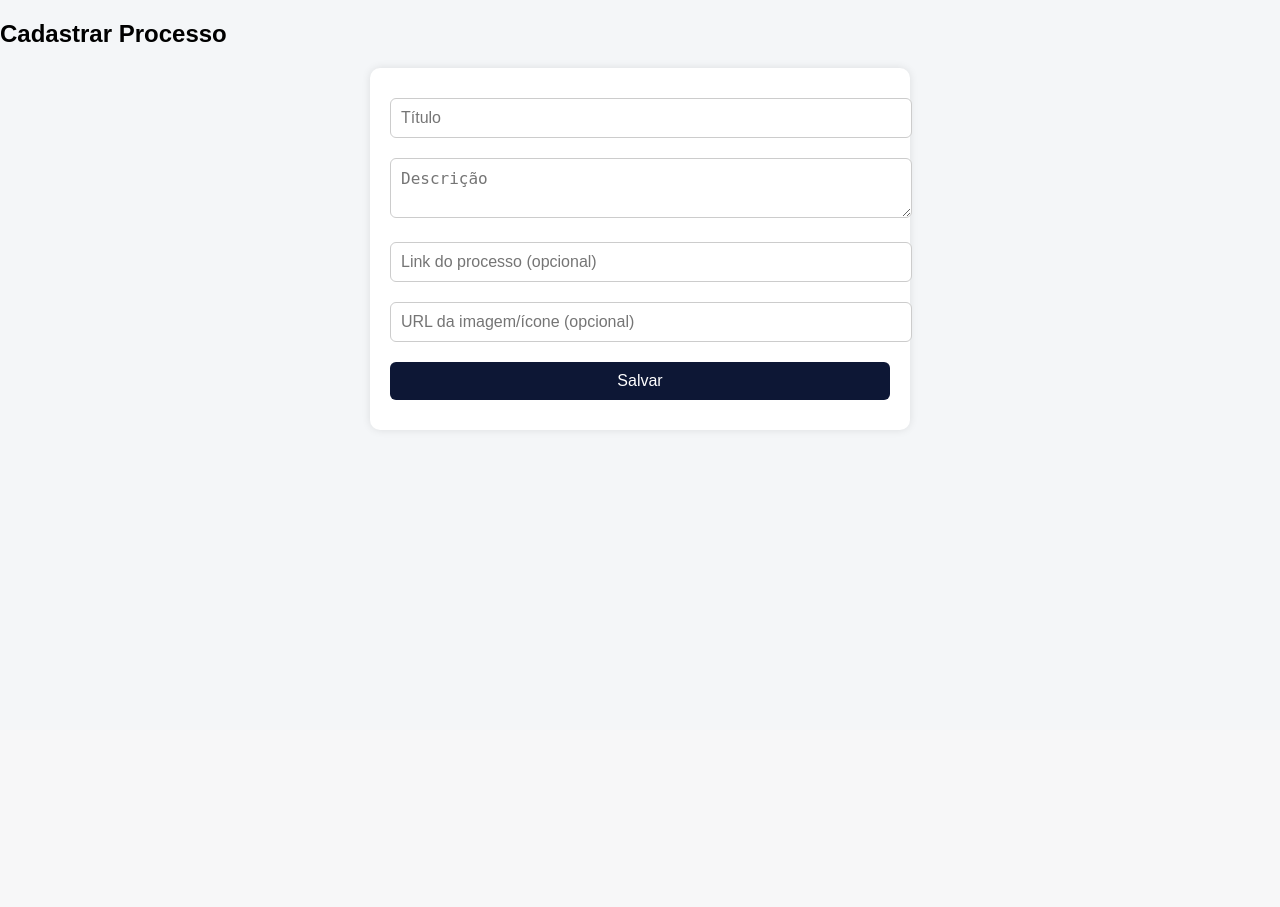
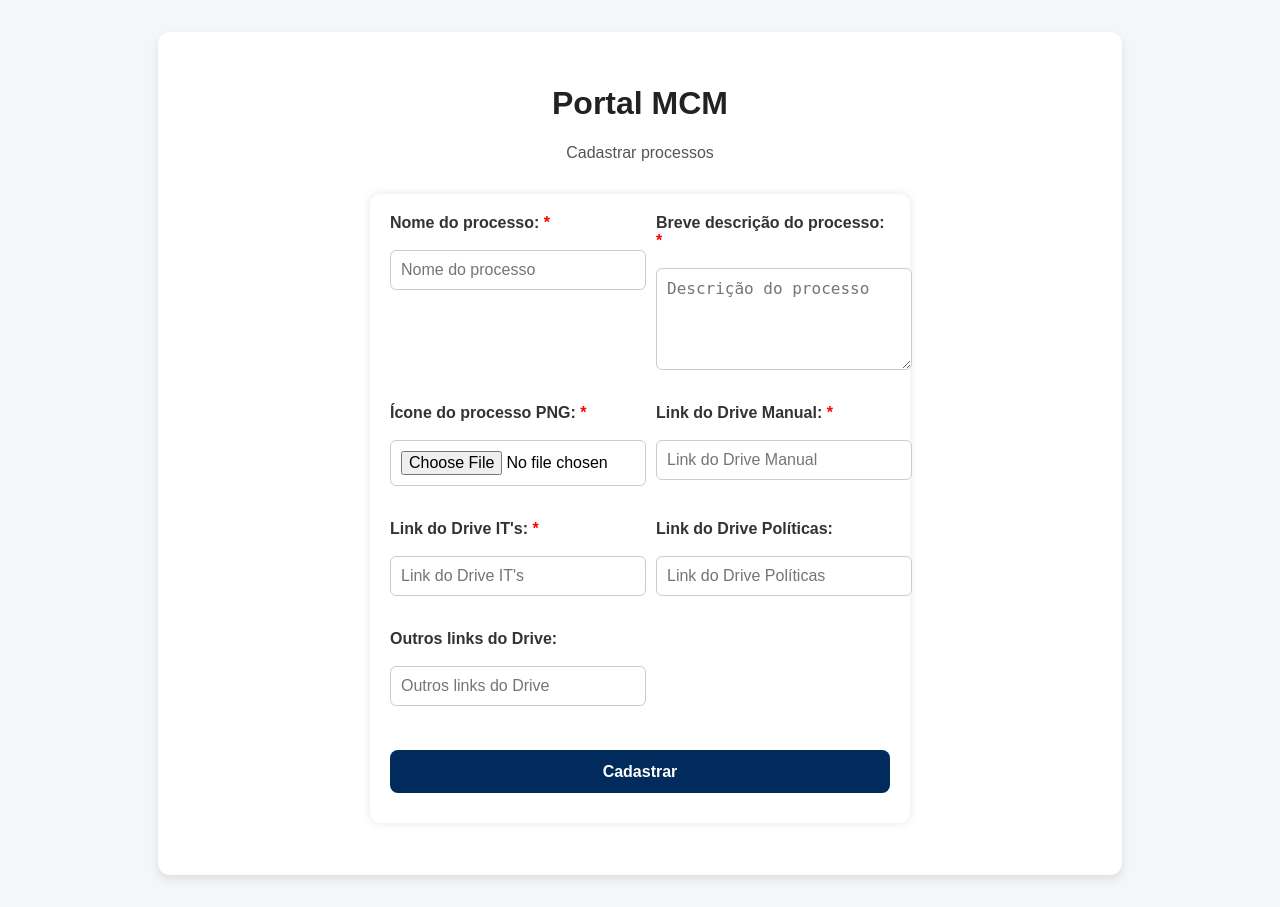
Before and after one commit to Victoria-Locatelli-Auto/portal, a Flask app: page /processos/cadastrar in a window 1280 px wide. Shown: the part 70-977 px from the top of the page. Before the commit the page ends 501 px from the top, so only its background shows below. Run offline with Flask 3, Linux system fonts and the light colour scheme; a user stored in the database is signed in.

Commit message:
Atualizando projeto local com alterações

```diff
--- a/routes/processos.py
+++ b/routes/processos.py
@@ -16,11 +16,17 @@ def cadastrar_processo():
     if request.method == "POST":
         titulo = request.form["titulo"]
         descricao = request.form["descricao"]
-        link = request.form["link"]
-        icone = request.form["icone"]
+        icone_file = request.files.get("icone")  # <-- aqui pegamos o arquivo
 
-        novo = Processo(titulo=titulo, descricao=descricao, link=link, icone=icone)
+        if icone_file:
+            # Salvar o arquivo na pasta de uploads
+            caminho_icone = f"static/uploads/{icone_file.filename}"
+            icone_file.save(caminho_icone)
+        else:
+            caminho_icone = None  # ou um ícone padrão
+
+        novo = Processo(titulo=titulo, descricao=descricao, icone=caminho_icone)
         db.session.add(novo)
         db.session.commit()
         return redirect(url_for("processos.listar_processos"))
-    return render_template("cadastro.html", tipo="Processo")
+    return render_template("cadastrar_processo.html")
--- a/static/css/style.css
+++ b/static/css/style.css
@@ -112,3 +112,76 @@ form button {
 form button:hover {
     background-color: #1b285a;
 }
+.form-container {
+    max-width: 900px;
+    margin: 2rem auto;
+    padding: 2rem;
+    background: #fff;
+    border-radius: 12px;
+    box-shadow: 0 4px 10px rgba(0,0,0,0.1);
+}
+
+.form-container h1 {
+    text-align: center;
+    color: #222;
+}
+
+.subtitle {
+    text-align: center;
+    margin-bottom: 2rem;
+    color: #555;
+}
+
+.form-grid {
+    display: grid;
+    grid-template-columns: 1fr 1fr;
+    gap: 1.5rem 2rem;
+}
+
+.form-group {
+    display: flex;
+    flex-direction: column;
+}
+
+.form-group label {
+    font-weight: 600;
+    margin-bottom: 0.5rem;
+    color: #333;
+}
+
+.form-group .required {
+    color: red;
+}
+
+input, textarea {
+    padding: 0.7rem 1rem;
+    border: 1px solid #ccc;
+    border-radius: 8px;
+    font-size: 14px;
+    width: 100%;
+}
+
+textarea {
+    resize: vertical;
+    min-height: 80px;
+}
+
+.btn-submit {
+    background: #002b5c;
+    color: white;
+    padding: 0.8rem 2rem;
+    border: none;
+    border-radius: 8px;
+    cursor: pointer;
+    font-weight: bold;
+    transition: background 0.3s;
+}
+
+.btn-submit:hover {
+    background: #004080;
+}
+
+.form-actions {
+    grid-column: span 2;
+    text-align: center;
+}
--- /dev/null
+++ b/templates/cadastrar_processo.html
@@ -0,0 +1,57 @@
+{% extends "base.html" %}
+{% block content %}
+<div class="form-container">
+    <h1>Portal MCM</h1>
+    <p class="subtitle">Cadastrar processos</p>
+
+    <form action="{{ url_for('processos.cadastrar_processo') }}" method="POST" enctype="multipart/form-data" class="form-grid">
+
+        <!-- Nome do processo -->
+        <div class="form-group">
+            <label for="titulo">Nome do processo: <span class="required">*</span></label>
+            <input type="text" id="titulo" name="titulo" placeholder="Nome do processo" required>
+        </div>
+
+        <!-- Breve descrição -->
+        <div class="form-group">
+            <label for="descricao">Breve descrição do processo: <span class="required">*</span></label>
+            <textarea id="descricao" name="descricao" placeholder="Descrição do processo" required></textarea>
+        </div>
+
+        <!-- Ícone (upload) -->
+        <div class="form-group">
+            <label for="icone">Ícone do processo PNG: <span class="required">*</span></label>
+            <input type="file" id="icone" name="icone" accept="image/png" required>
+        </div>
+
+        <!-- Link Manual -->
+        <div class="form-group">
+            <label for="link_manual">Link do Drive Manual: <span class="required">*</span></label>
+            <input type="url" id="link_manual" name="link_manual" placeholder="Link do Drive Manual" required>
+        </div>
+
+        <!-- Link ITs -->
+        <div class="form-group">
+            <label for="link_its">Link do Drive IT's: <span class="required">*</span></label>
+            <input type="url" id="link_its" name="link_its" placeholder="Link do Drive IT's" required>
+        </div>
+
+        <!-- Link Políticas -->
+        <div class="form-group">
+            <label for="link_politicas">Link do Drive Políticas:</label>
+            <input type="url" id="link_politicas" name="link_politicas" placeholder="Link do Drive Políticas">
+        </div>
+
+        <!-- Outros Links -->
+        <div class="form-group">
+            <label for="outros_links">Outros links do Drive:</label>
+            <input type="url" id="outros_links" name="outros_links" placeholder="Outros links do Drive">
+        </div>
+
+        <!-- Botão -->
+        <div class="form-actions">
+            <button type="submit" class="btn-submit">Cadastrar</button>
+        </div>
+    </form>
+</div>
+{% endblock %}
```
Also changed, not shown: instance/portal.db, static/img/MCM-Colorida 1.png (added), static/img/icon_it.png (added), static/img/icon_manual.png (added), static/img/logo_mcm - Copia.webp (deleted), static/uploads/icon_it.png (added).
